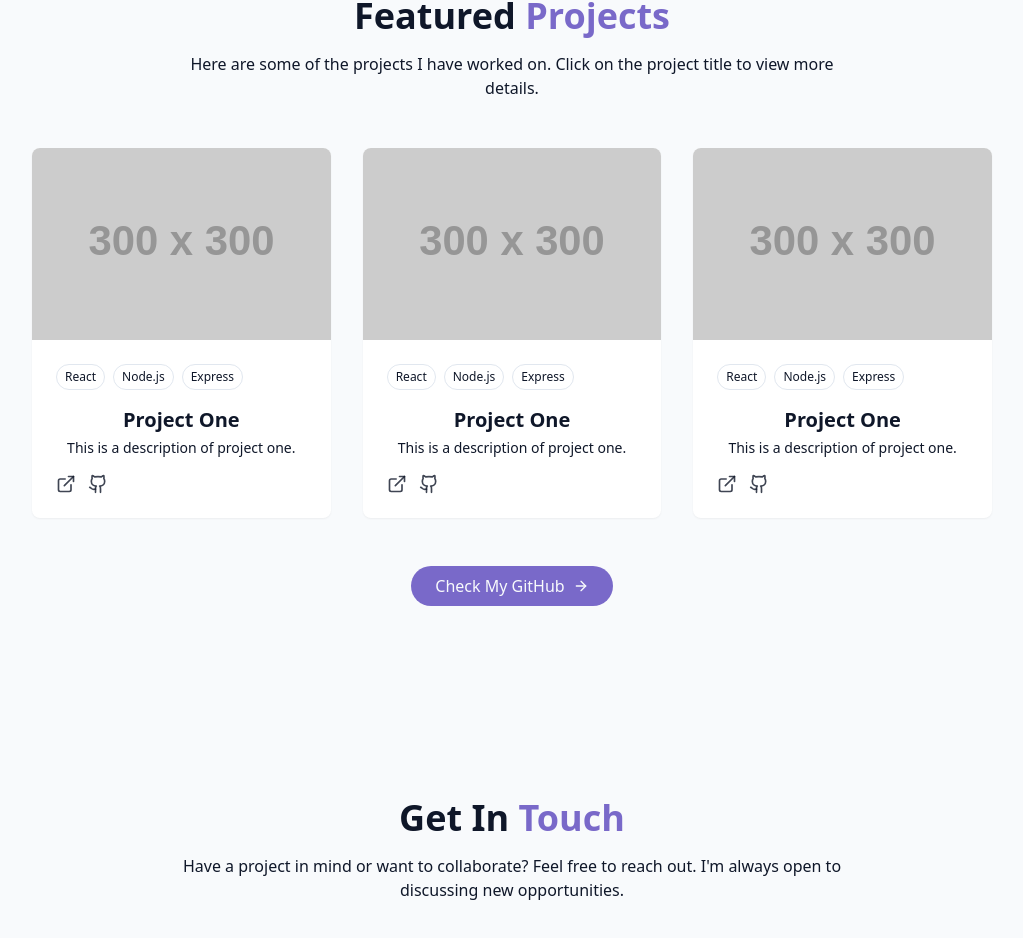
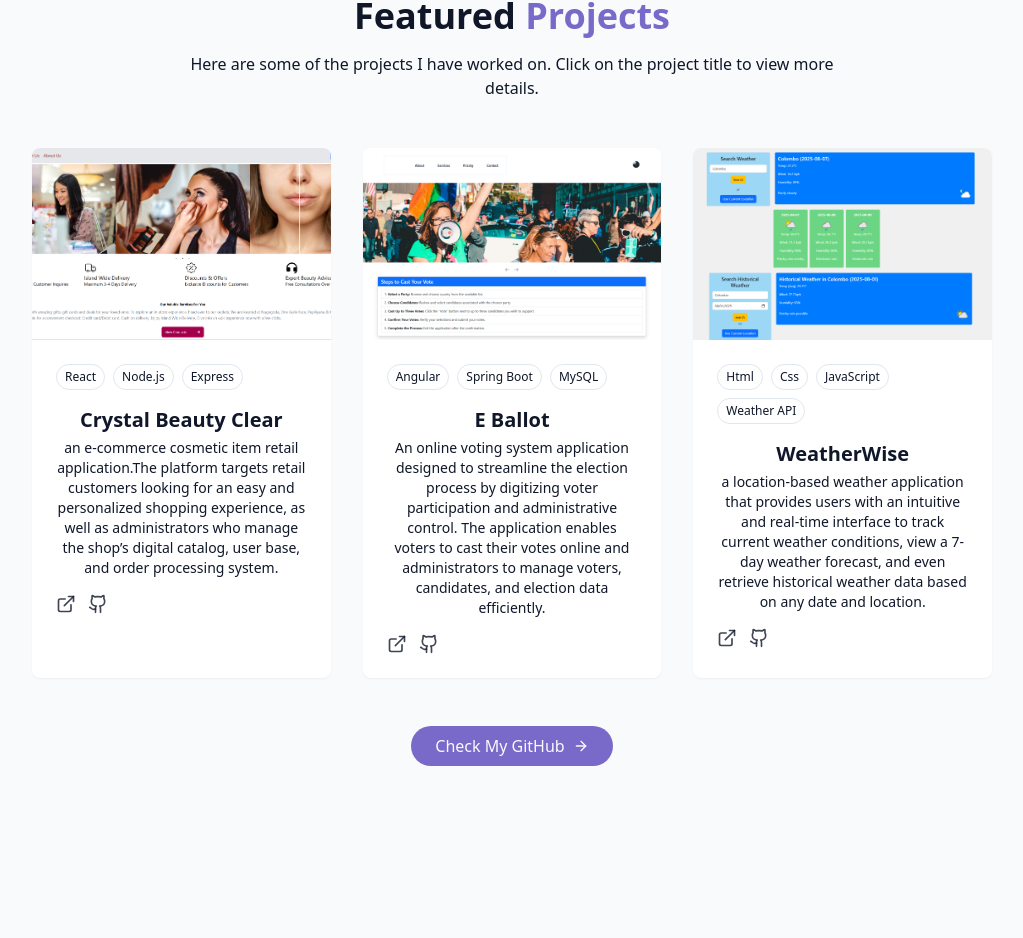
Before and after one commit to HasinPramodya/Personal-Portfolio, a React (Vite) app: page / in a window 1280 px wide. Shown: the part 2602-3540 px from the top of the page, without its empty margins (128-1151 px from the left). Built offline with nearby package versions, Linux system fonts and the light colour scheme.

Commit message:
fix : add real projects details in to the array

```diff
--- a/src/components/ProjectSection.jsx
+++ b/src/components/ProjectSection.jsx
@@ -3,30 +3,30 @@ import { ExternalLink, Github, ArrowRight } from "lucide-react";
 const projects = [
     {
         id: 1,
-        title: "Project One",
-        description: "This is a description of project one.",
-        image: "https://via.placeholder.com/300",
+        title: "Crystal Beauty Clear",
+        description: "an e-commerce cosmetic item retail application.The platform targets retail customers looking for an easy and personalized shopping experience, as well as administrators who manage the shop’s digital catalog, user base, and order processing system.",
+        image: "/projects/project1.png",
         tags: ["React", "Node.js", "Express"],
         demoLink: "https://example.com/demo1",
-        githubLink: "  ",
+        githubLink: "https://github.com/HasinPramodya/CBC-Frontend.git",
     },
     {
         id: 2,
-        title: "Project One",
-        description: "This is a description of project one.",
-        image: "https://via.placeholder.com/300",
-        tags: ["React", "Node.js", "Express"],
+        title: "E Ballot",
+        description: "An online voting system application designed to streamline the election process by digitizing voter participation and administrative control. The application enables voters to cast their votes online and administrators to manage voters, candidates, and election data efficiently.",
+        image: "projects/project2.png",
+        tags: ["Angular", "Spring Boot", "MySQL"],
         demoLink: "https://example.com/demo1",
-        githubLink: "  ",
+        githubLink: "https://github.com/HasinPramodya/individual-project.git",
     },
     {
         id: 3,
-        title: "Project One",
-        description: "This is a description of project one.",
-        image: "https://via.placeholder.com/300",
-        tags: ["React", "Node.js", "Express"],
+        title: "WeatherWise",
+        description: "a location-based weather application that provides users with an intuitive and real-time interface to track current weather conditions, view a 7-day weather forecast, and even retrieve historical weather data based on any date and location.",
+        image: "projects/project3.png",
+        tags: ["Html", "Css", "JavaScript", "Weather API"],
         demoLink: "https://example.com/demo1",
-        githubLink: "  ",
+        githubLink: "https://github.com/HasinPramodya/Weather-Application.git",
     },
 ];
 
```
